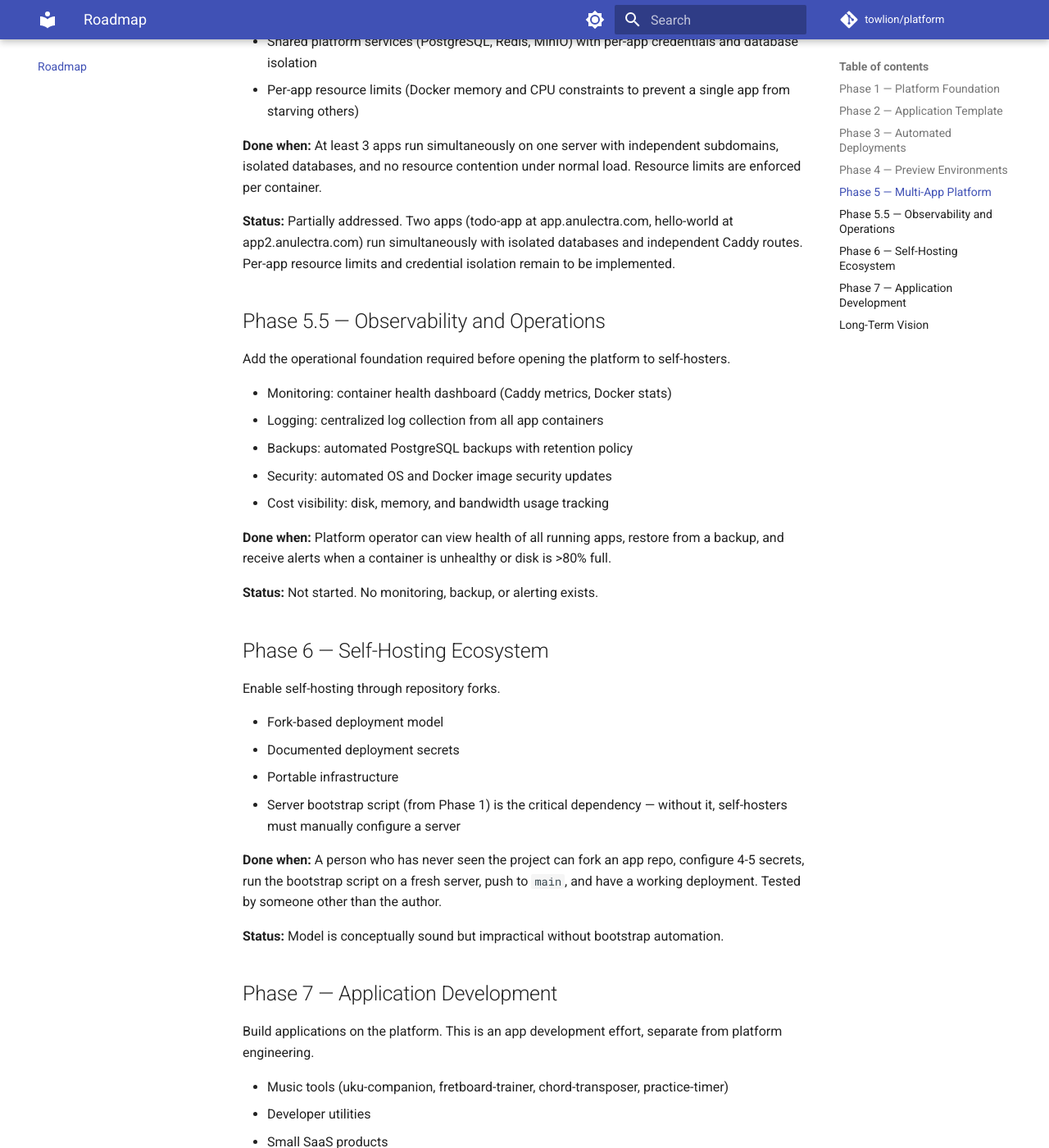
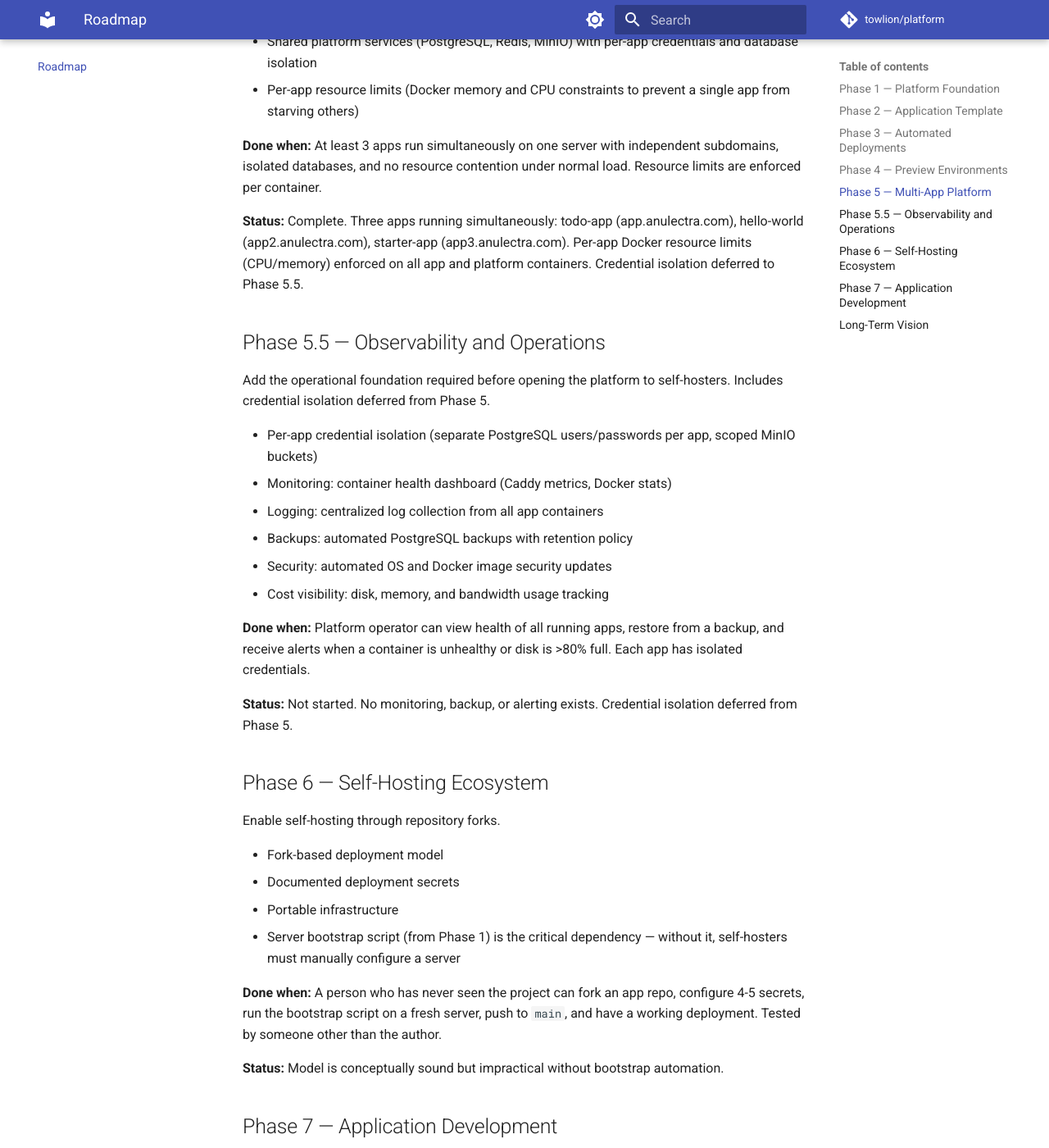
Before and after one commit to towlion/platform, an MkDocs documentation site: the page built from docs/roadmap.md, in a window 1280 px wide and 1400 px high, scrolled down 2372 px. Shown: the whole window at 82% size. Built offline with MkDocs 1.6.1 and Material for MkDocs 9.7.7, drawn with Linux system fonts in a browser that asks for light colours; comment, search, counter and statistics services are not loaded.

Commit message:
docs: mark Phase 5 complete and defer credential isolation to Phase 5.5
Co-Authored-By: Claude Opus 4.6 (1M context) <noreply@anthropic.com>

```diff
--- a/docs/roadmap.md
+++ b/docs/roadmap.md
@@ -65,21 +65,22 @@ Support running many applications on a single server.
 
 **Done when:** At least 3 apps run simultaneously on one server with independent subdomains, isolated databases, and no resource contention under normal load. Resource limits are enforced per container.
 
-**Status:** Partially addressed. Two apps (todo-app at app.anulectra.com, hello-world at app2.anulectra.com) run simultaneously with isolated databases and independent Caddy routes. Per-app resource limits and credential isolation remain to be implemented.
+**Status:** Complete. Three apps running simultaneously: todo-app (app.anulectra.com), hello-world (app2.anulectra.com), starter-app (app3.anulectra.com). Per-app Docker resource limits (CPU/memory) enforced on all app and platform containers. Credential isolation deferred to Phase 5.5.
 
 ## Phase 5.5 — Observability and Operations
 
-Add the operational foundation required before opening the platform to self-hosters.
+Add the operational foundation required before opening the platform to self-hosters. Includes credential isolation deferred from Phase 5.
 
+- Per-app credential isolation (separate PostgreSQL users/passwords per app, scoped MinIO buckets)
 - Monitoring: container health dashboard (Caddy metrics, Docker stats)
 - Logging: centralized log collection from all app containers
 - Backups: automated PostgreSQL backups with retention policy
 - Security: automated OS and Docker image security updates
 - Cost visibility: disk, memory, and bandwidth usage tracking
 
-**Done when:** Platform operator can view health of all running apps, restore from a backup, and receive alerts when a container is unhealthy or disk is >80% full.
+**Done when:** Platform operator can view health of all running apps, restore from a backup, and receive alerts when a container is unhealthy or disk is >80% full. Each app has isolated credentials.
 
-**Status:** Not started. No monitoring, backup, or alerting exists.
+**Status:** Not started. No monitoring, backup, or alerting exists. Credential isolation deferred from Phase 5.
 
 ## Phase 6 — Self-Hosting Ecosystem
 
```
